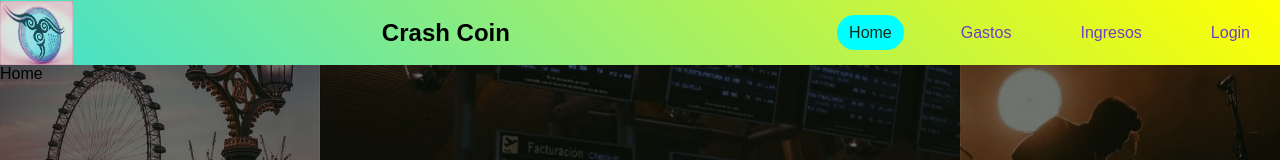
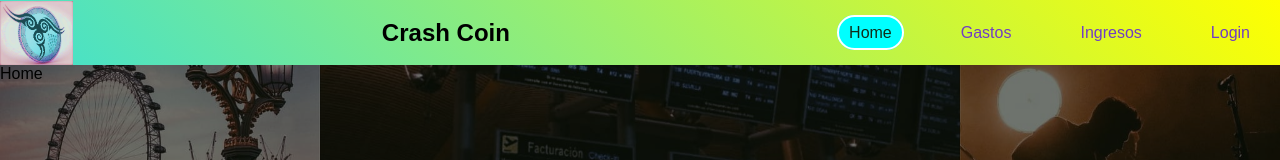
Before and after one commit to fidelChoqueDev/gestionFamily, a React (Vite) app: page / in a window 1280 px wide. In both pictures the pointer is over the link "Home". Shown: the top 160 px of the page. Built offline with nearby package versions, Linux system fonts and the light colour scheme.

Commit message:
Update properties the navbar include hover the Navbar.css

```diff
--- a/src/components/Navbar.css
+++ b/src/components/Navbar.css
@@ -38,6 +38,7 @@
 .nav_items a:hover {
   color: #102c19;
   background-color: aqua;
+  border: 2px solid #fff;
 }
 
 .nav_items ul {
```
